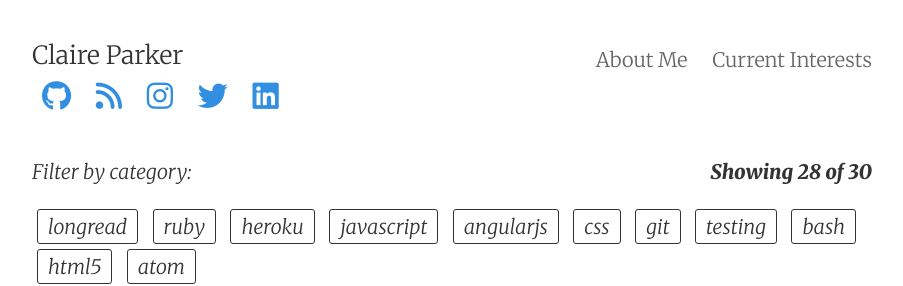
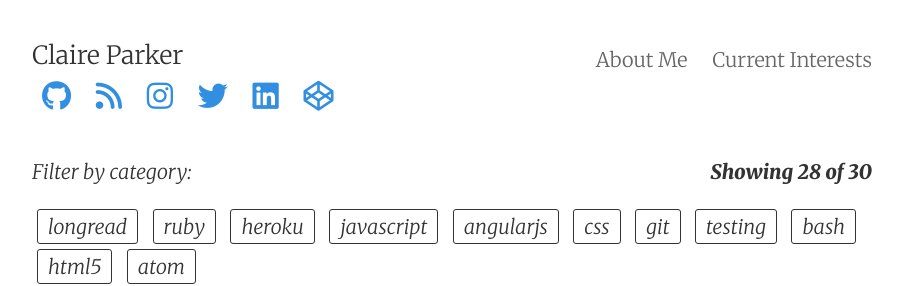
Before and after one commit to claire-codes/blog-com, a Jekyll site: the page built from index.html, in a window 1280 px wide. Shown: the top 286 px of the page, without its empty margins (188-1091 px from the left). Built offline with Jekyll 4.4.1, drawn with Linux system fonts in a browser that asks for light colours; nearby versions of some CDN libraries.

Commit message:
:inbox_tray: Add codepen profile to social links row

```diff
--- a/_includes/social_links.html
+++ b/_includes/social_links.html
@@ -19,5 +19,9 @@
         <span class="c-social-icons__font-icon fa fa-linkedin-square" aria-hidden="true"></span>
         <span class="c-social-icons__screenreader_label">Go to my LinkedIn profile</span>
     </a>
+    <a class="c-social-icons__link" href="https://codepen.io/claireparker/">
+        <span class="c-social-icons__font-icon fa fa-codepen" aria-hidden="true"></span>
+        <span class="c-social-icons__screenreader_label">Go to my Codepen profile</span>
+    </a>
 </div>
 <div class="clearfix"></div>
```
